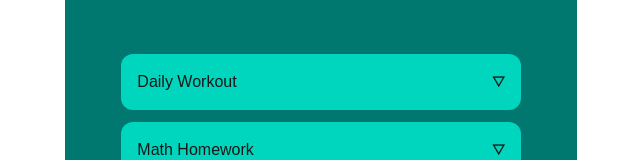
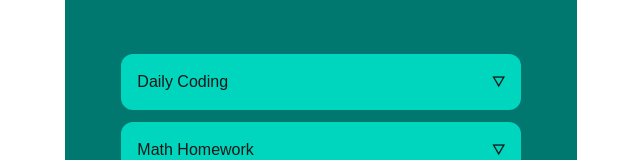
Before and after one commit to straysailor/streak-builder, a Next.js app: page / in a window 1280 px wide. Shown: the part 253-413 px from the top of the page, without its empty margins (388-1028 px from the left). Built offline with nearby package versions, Linux system fonts and the light colour scheme.

Commit message:
Changed demo item.

```diff
--- a/src/app/_components/ToDoList.tsx
+++ b/src/app/_components/ToDoList.tsx
@@ -10,11 +10,11 @@ import { compareDates } from "../_functions/dateHandling";
 let list_data:ListItemStruct[] = [
     {
         id:crypto.randomUUID(),
-        name: "Daily Workout",
-        description: "3x10 Pushups\n4x30sec Planks\n3x10 Crunches",
+        name: "Daily Coding",
+        description: "At least 3 sets of Leet Code Problems",
         dateAdded: "2025-03-01",
         dueDate: "none",
-        goal: "Getting Buff",
+        goal: "Programming Streak",
         reoccuring: true,
         trophy: false,
         priority: 2,
```
